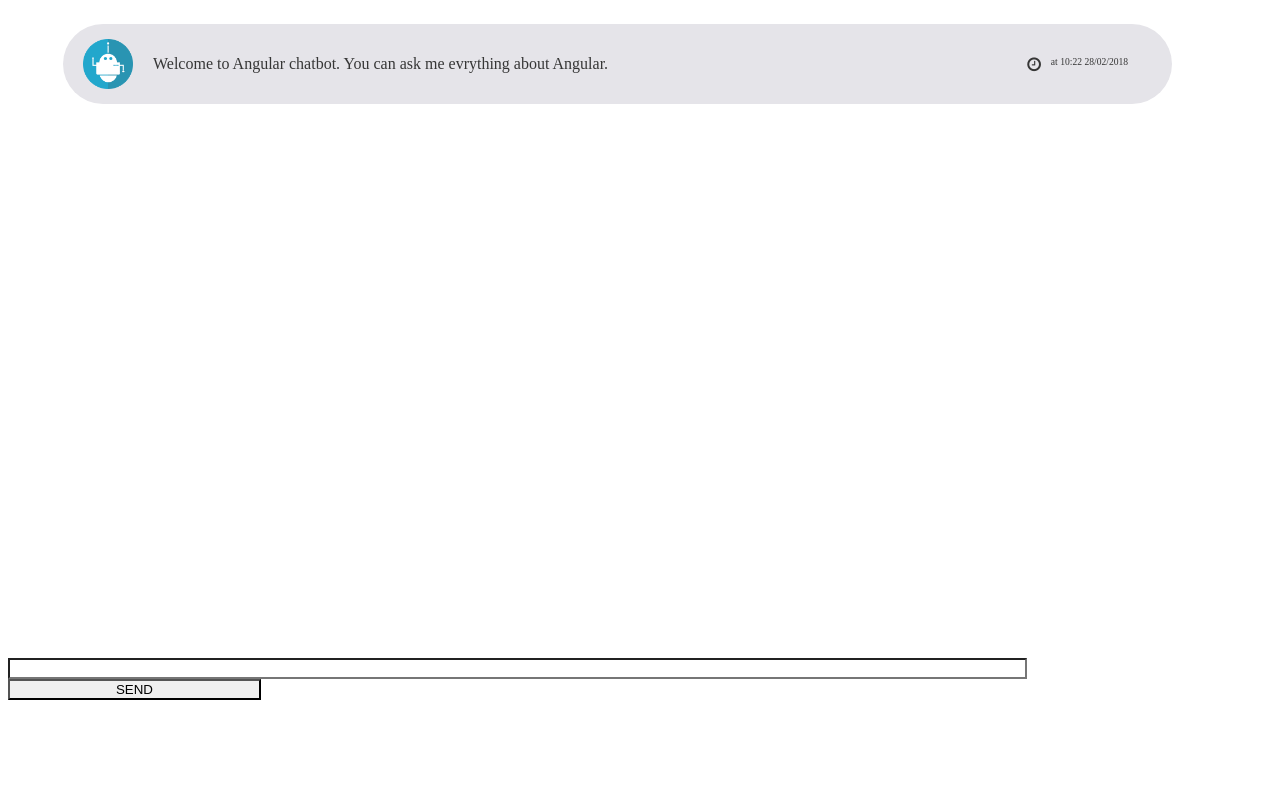
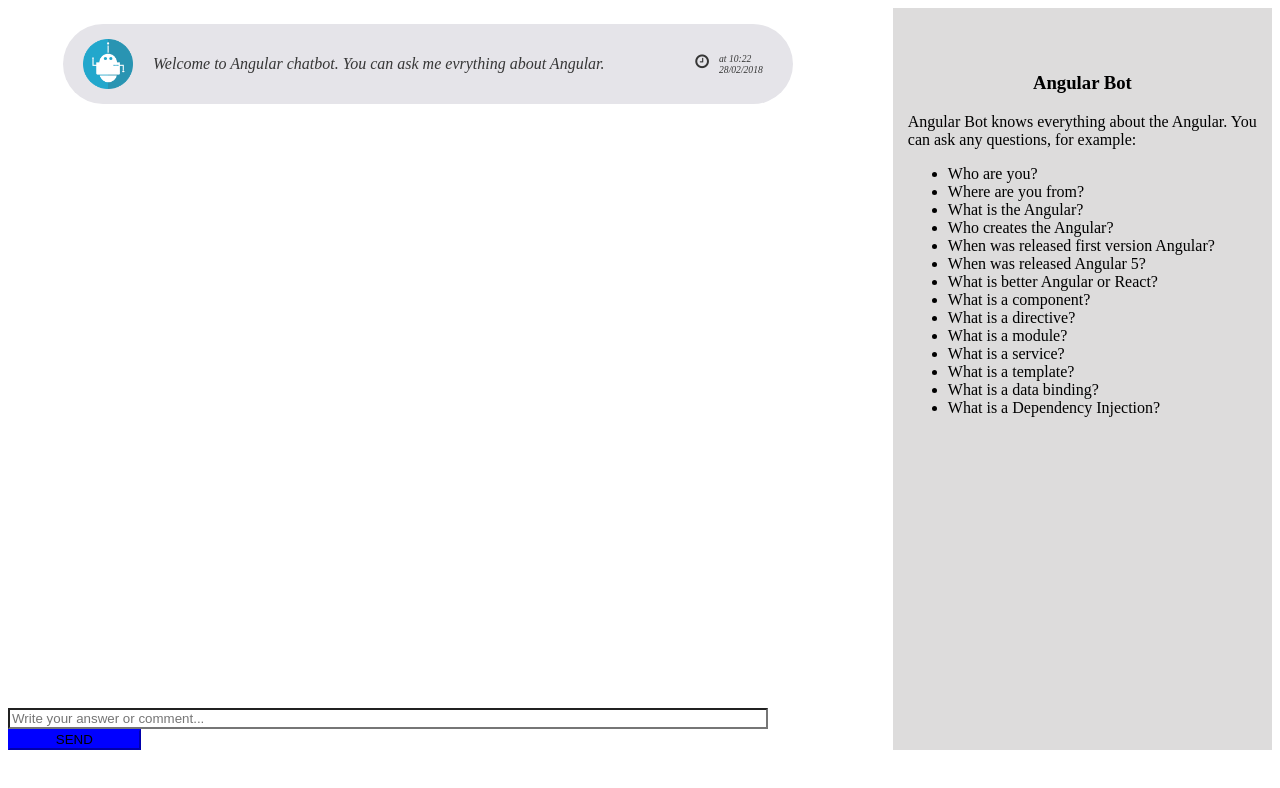
Before and after one commit to grek-andrian/Angular5Bot, an Angular app: page / in a window 1280 px wide. Shown: the top 788 px of the page. Built offline with nearby package versions, Linux system fonts and the light colour scheme; a small style sheet from the web is missing; what angular-font-awesome would draw is missing.

Commit message:
Add description block

```diff
--- a/src/app/app.component.html
+++ b/src/app/app.component.html
@@ -1,4 +1,27 @@
-<div  class="chatform">
+<div id="parent">
+<div  class="left chatform">
   <message-list [messages]="messages"></message-list>
   <message-form [message]="message" [messages]="messages"></message-form>
 </div>
+<div class="right">
+  <h3>Angular Bot</h3>
+  <div class="text">Angular Bot knows everything about the Angular. You can ask any questions, for example:
+  <ul>
+    <li>Who are you?</li>
+    <li>Where are you from?</li>
+    <li>What is the Angular?</li>
+    <li>Who creates the Angular?</li>
+    <li>When was released first version Angular?</li>
+    <li>When was released Angular 5?</li>
+    <li>What is better Angular or React?</li>
+    <li>What is a component?</li>
+    <li>What is a directive?</li>
+    <li>What is a module?</li>
+    <li>What is a service?</li>
+    <li>What is a template?</li>
+    <li>What is a data binding?</li>
+    <li>What is a Dependency Injection?</li>
+  </ul>
+</div>
+</div>
+</div>
--- a/src/app/app.component.scss
+++ b/src/app/app.component.scss
@@ -0,0 +1,30 @@
+#parent{
+    overflow:hidden;
+    //background:yellow;
+    position:center;
+    display:table;
+}
+.left{
+    display:table-cell;
+}
+.right{
+    background:rgb(221, 220, 220);
+    width:500px;
+    height:100%;
+    display:table-cell;
+}
+.chatform{
+    width: 70%;
+    margin: 0 auto;
+    margin-top: 30px;
+    align-self: left;
+  }
+
+h3 {
+    text-align: center;
+}
+
+.text{
+    padding-left: 15px;
+    padding-right: 5px;
+}
--- a/src/app/components/message-form/message-form.component.html
+++ b/src/app/components/message-form/message-form.component.html
@@ -1,4 +1,4 @@
 <div class="chatcontrol">
-  <input type="text" class="form-control chatinput" [(ngModel)]="message.content"/>
-  <button class="button sendbtn" (click)="sendMessage()">Send</button>
+  <input type="text" class="form-control chatinput" [(ngModel)]="message.content" placeholder="Write your answer or comment..."/>
+  <button class="button-black sendbtn" (click)="sendMessage()">Send</button>
 </div>
--- a/src/app/components/message-form/message-form.component.scss
+++ b/src/app/components/message-form/message-form.component.scss
@@ -3,15 +3,19 @@
     width: 100%;
 
     .chatinput{
-      width: 80%;
+      width: 85%;
       float: left;
       border-radius: 0;
     }
 
     .sendbtn{
-      width: 20%;
+      width: 15%;
       float: left;
       border-radius: 0;
       text-transform: uppercase;
     }
   }
+  .button-black {
+    background-color: blue;
+    border-color: blue;
+  }
--- a/src/app/components/message-item/message-item.component.scss
+++ b/src/app/components/message-item/message-item.component.scss
@@ -1,9 +1,3 @@
-// .message {
-//     font-size: 1em;
-//     font-style: italic;
-//     font-weight: 400;
-//   }
-
   .timeform {
     float: right;
     width: 100%;
@@ -31,6 +25,7 @@
     padding: 15px 20px;
     position: relative;
     font-weight: normal;
+    font-style: italic;
     display: flex;
     justify-content: baseline;
     align-items: center;
--- a/src/app/components/message-list/message-list.component.scss
+++ b/src/app/components/message-list/message-list.component.scss
@@ -1,4 +1,4 @@
 .chatlist{
-    height: 650px;
+    height: 700px;
     overflow-y: scroll;
   }
```
